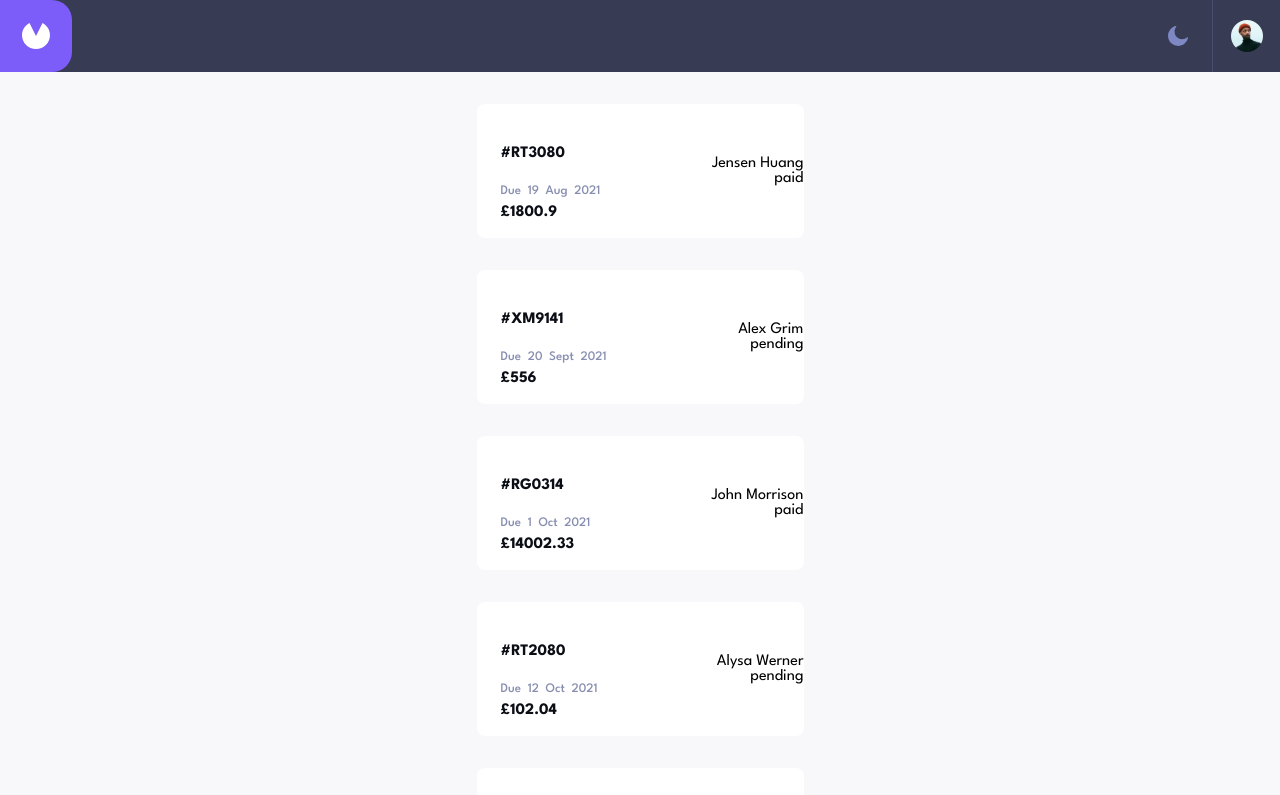
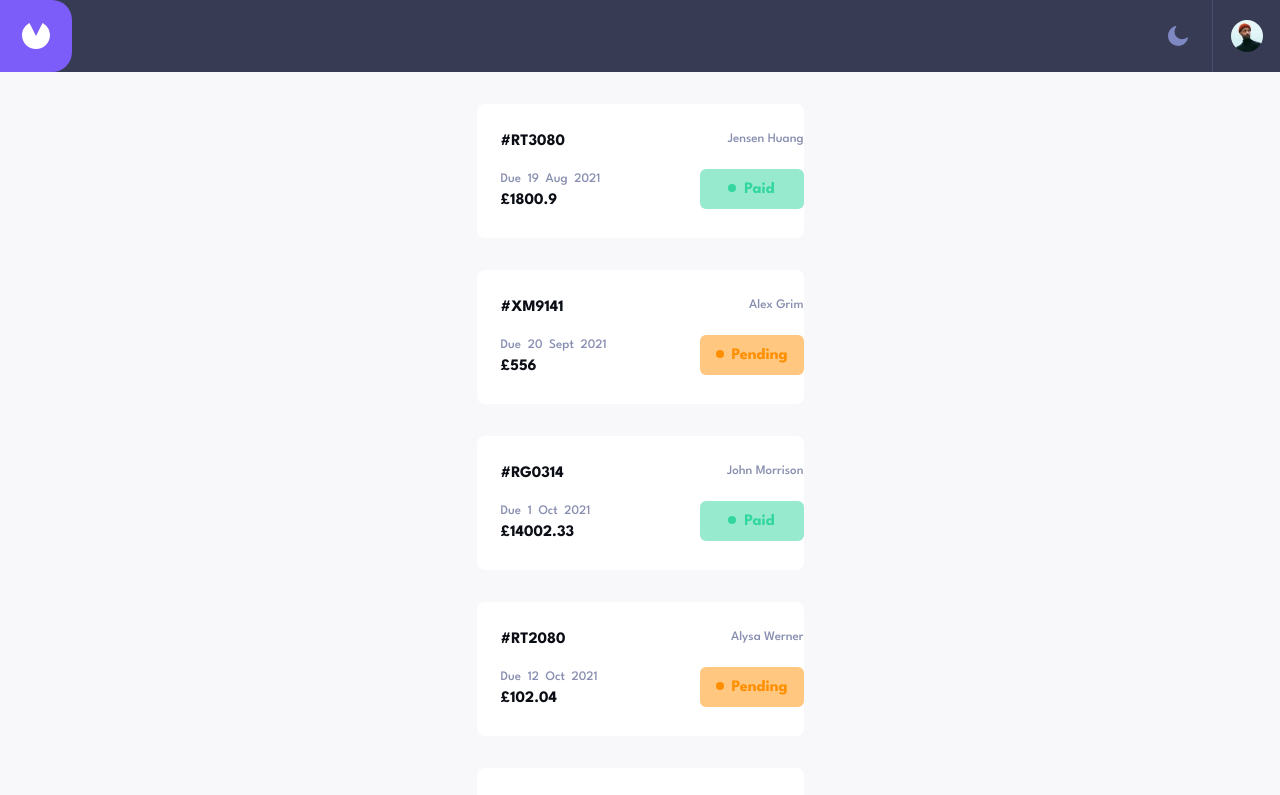
Before and after one commit to Igres111/Invoice-app, a React (Vite) app: page / in a window 1280 px wide. Shown: the top 795 px of the page. Built offline with nearby package versions, Linux system fonts and the light colour scheme.

Commit message:
fixed styles

```diff
--- a/src/js comps/Block.tsx
+++ b/src/js comps/Block.tsx
@@ -1,4 +1,3 @@
-import React from "react";
 import { Link } from "react-router-dom";
 
 const monthNames = [
@@ -28,13 +27,18 @@ function Block({ id, due, total, clientName, status }: TBlock) {
   const month = Number(new Date(due).getMonth());
   const year = new Date(due).getFullYear();
 
+  function handleUpperCase() {
+    const arr = status.split("");
+    arr[0] = arr[0].toUpperCase();
+    return arr.join("");
+  }
   return (
     <Link
       to={`/${id}`}
       className="w-[327px] h-[134px]  mt-8 flex justify-between items-center bg-[#FFFFFF] rounded-lg	"
     >
       <div className="flex flex-col items-start ml-6">
-        <p className="text-[#0C0E16] font-bold mt-6 mb-6">#{id}</p>
+        <p className="text-[#0C0E16] font-bold  mb-6">#{id}</p>
         <p className="text-[13px] font-medium	text-[#888EB0]">
           Due &nbsp;
           {day} &nbsp;
@@ -44,8 +48,48 @@ function Block({ id, due, total, clientName, status }: TBlock) {
         <p className="text-[#0C0E16] font-bold mt-2">£{total}</p>
       </div>
       <div className="flex flex-col items-end">
-        <p>{clientName}</p>
-        <p>{status}</p>
+        <p className="text-[13px] text-[#888EB0] font-medium ">{clientName}</p>
+        <div
+          className={`flex mt-6 items-center justify-center  rounded-md w-[104px] h-[40px]  ${
+            status === "pending"
+              ? "bg-[#FF8F00]/50"
+              : status === "paid"
+              ? "bg-[#33D69F]/50"
+              : "bg-[#373B53]/50"
+          }`}
+        >
+          <svg
+            className="mb-[2px]"
+            xmlns="http://www.w3.org/2000/svg"
+            width="8"
+            height="8"
+            viewBox="0 0 8 8"
+          >
+            <circle
+              cx="4"
+              cy="4"
+              r="4"
+              fill={`${
+                status === "pending"
+                  ? "#FF8F00"
+                  : status === "paid"
+                  ? "#33D69F"
+                  : "#373B53"
+              }	`}
+            />
+          </svg>
+          <p
+            className={`font-bold	ml-2 ${
+              status === "pending"
+                ? "text-[#FF8F00]"
+                : status === "paid"
+                ? "text-[#33D69F]"
+                : "text-[#373B53]"
+            }	`}
+          >
+            {handleUpperCase()}
+          </p>
+        </div>
       </div>
     </Link>
   );
--- a/src/js comps/Info.tsx
+++ b/src/js comps/Info.tsx
@@ -1,4 +1,5 @@
 import Checkout from "./Checkout";
+import InfoButtons from "./InfoButtons";
 
 type TClient = {
   client: TData;
@@ -135,6 +136,7 @@ function Info({ client }: TClient) {
           </div>
         </div>
       </div>
+      <InfoButtons id={client.id} />
     </div>
   );
 }
--- /dev/null
+++ b/src/js comps/InfoButtons.tsx
@@ -0,0 +1,16 @@
+import { useContext } from "react";
+import { GlobalAPI } from "../logic/MainContext";
+import { Link } from "react-router-dom";
+
+function InfoButtons({ id }: string) {
+  const { markAsPaid } = useContext(GlobalAPI);
+  return (
+    <div className="flex justify-between">
+      <Link to={"/"}>Edit</Link>
+      <button>Delete</button>
+      <button onClick={() => markAsPaid(id)}>Mark As Paid</button>
+    </div>
+  );
+}
+
+export default InfoButtons;
--- a/src/logic/MainContext.tsx
+++ b/src/logic/MainContext.tsx
@@ -5,20 +5,27 @@ import data from "../data.json";
 type TContext = {
   client: TDataArray;
   setClient: React.Dispatch<React.SetStateAction<TDataArray>>;
+  markAsPaid: (id: string) => void;
 };
 
 export const GlobalAPI = createContext<TContext>({
   client: [],
   setClient: () => {},
+  markAsPaid: () => {},
 });
 
 function MainContext() {
   const [client, setClient] = useState<TDataArray>(data);
   console.log(client);
 
+  function markAsPaid(id: string) {
+    setClient((prevClient) =>
+      prevClient.map((el) => (el.id === id ? { ...el, status: "paid" } : el))
+    );
+  }
   return (
     <>
-      <GlobalAPI.Provider value={{ client, setClient }}>
+      <GlobalAPI.Provider value={{ client, setClient, markAsPaid }}>
         <App />
       </GlobalAPI.Provider>
     </>
```
Also changed, not shown: src/js comps/Checkout.tsx (+7 -2 lines).
